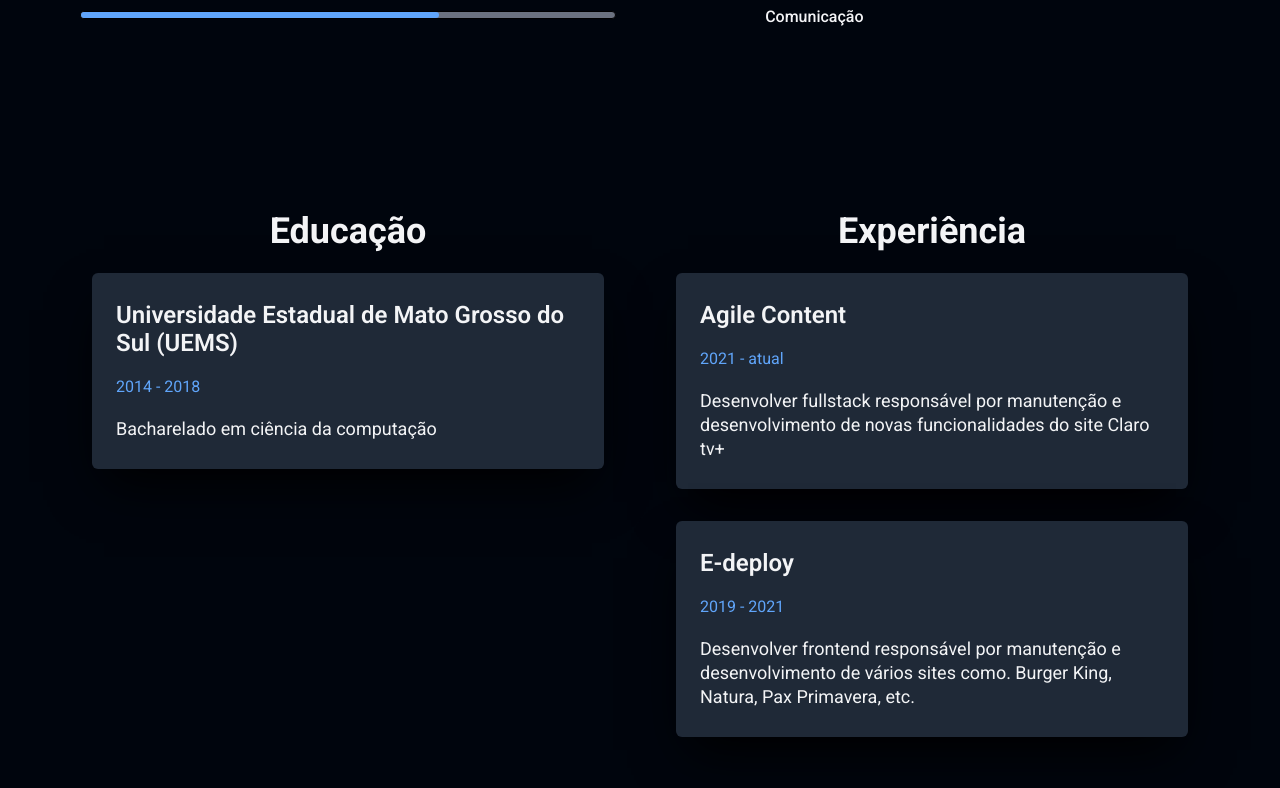
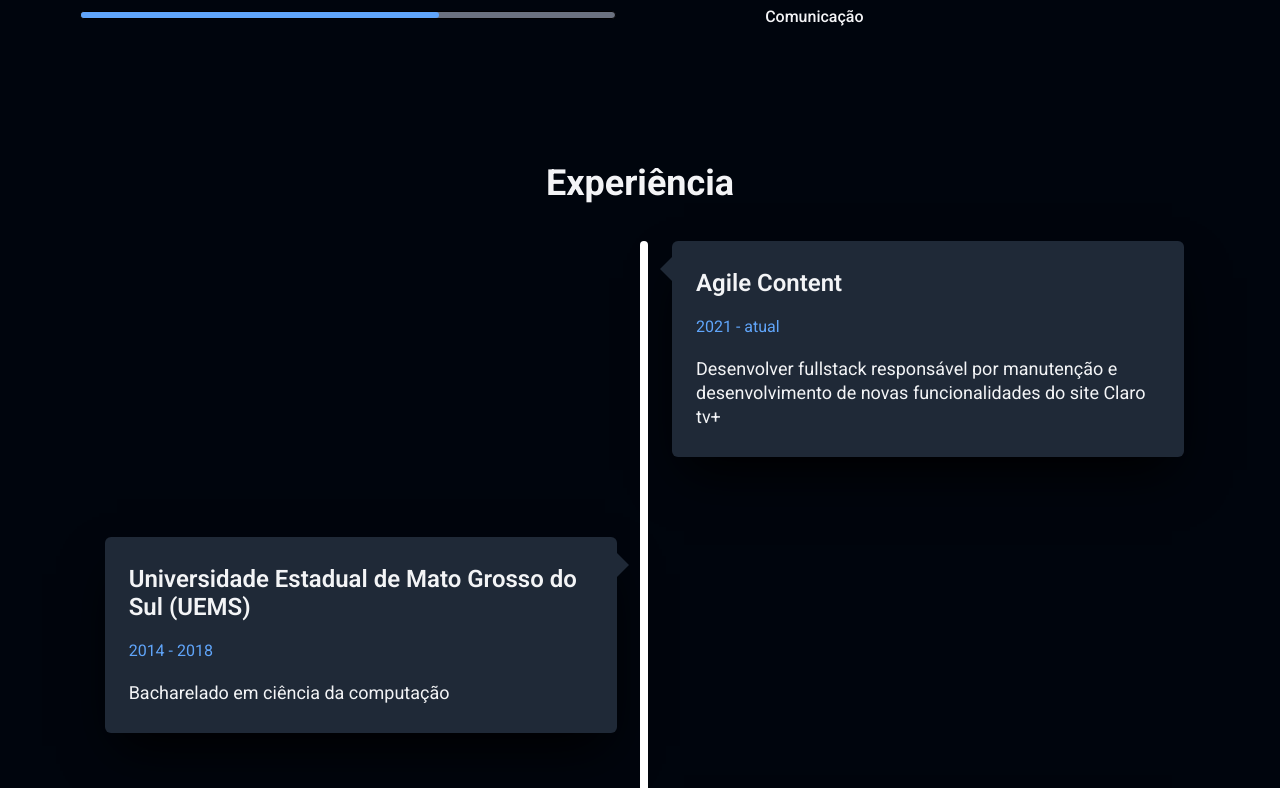
Before and after one commit to BrunoYTanaka/vitets-my-site, a React (Vite) app: page / in a window 1280 px wide. Shown: the part 1612-2400 px from the top of the page. Built offline with nearby package versions, Linux system fonts and the light colour scheme.

Commit message:
Feat: Timeline vertical na seção de experiência

```diff
--- a/src/components/Card.tsx
+++ b/src/components/Card.tsx
@@ -1,13 +1,25 @@
+import cn from 'classnames'
+
 interface CardProps {
+  isCardOnLeft: boolean
   title: string
   duration: string
   description: string
   delay?: number
 }
 
-function Card({ title, duration, description }: CardProps) {
+function Card({ isCardOnLeft, title, duration, description }: CardProps) {
   return (
-    <div className="bg-card max-w-lg space-y-4 rounded-md px-6 py-7 shadow-2xl shadow-black">
+    <div
+      className={cn(
+        'bg-card relative max-w-lg space-y-4 rounded-md px-6 py-7 shadow-2xl shadow-black before:card-arrow',
+        {
+          'before:right-full': isCardOnLeft,
+          'before:rotate-180': !isCardOnLeft,
+          'before:left-full': !isCardOnLeft
+        }
+      )}
+    >
       <h5 className="text-2xl font-semibold leading-7">{title}</h5>
       <span className="block text-base leading-7 text-blue-400">
         {duration}
--- a/src/components/Sections/AboutMe.tsx
+++ b/src/components/Sections/AboutMe.tsx
@@ -40,7 +40,7 @@ function AboutMe() {
 
   const item = {
     hidden: { opacity: 0 },
-    show: { opacity: 1, trasition: { delay: 1 } }
+    show: { opacity: 1 }
   }
 
   return (
--- a/src/components/Sections/Experiences.tsx
+++ b/src/components/Sections/Experiences.tsx
@@ -1,16 +1,8 @@
 import { Card } from 'components/Card'
 import { Section } from 'components/Section'
+import cn from 'classnames'
 
 function Experiences() {
-  const educations = [
-    {
-      id: 0,
-      title: 'Universidade Estadual de Mato Grosso do Sul (UEMS)',
-      duration: '2014 - 2018',
-      description: 'Bacharelado em ciência da computação'
-    }
-  ]
-
   const experiences = [
     {
       id: 0,
@@ -21,6 +13,12 @@ function Experiences() {
     },
     {
       id: 1,
+      title: 'Universidade Estadual de Mato Grosso do Sul (UEMS)',
+      duration: '2014 - 2018',
+      description: 'Bacharelado em ciência da computação'
+    },
+    {
+      id: 2,
       title: 'E-deploy',
       duration: '2019 - 2021',
       description:
@@ -30,20 +28,25 @@ function Experiences() {
 
   return (
     <Section
-      className="grid grid-cols-1 justify-center gap-20 py-12 md:grid-cols-[1fr,1fr] md:gap-12 md:py-24"
+      className="flex flex-col items-center justify-center py-12"
       id="experiences"
     >
-      <div className="order-2 flex flex-col items-center justify-start space-y-8 md:order-1">
-        <h4 className="text-4xl font-bold leading-5">Educação</h4>
-        {educations.map((education) => (
-          <Card key={education.id} {...education} />
-        ))}
-      </div>
-      <div className="order-1 flex flex-col items-center justify-start space-y-8 md:order-2">
-        <h4 className="text-4xl font-bold leading-5">Experiência</h4>
-        {experiences.map((experience) => (
-          <Card key={experience.id} {...experience} />
-        ))}
+      <h4 className="mb-12 text-4xl font-bold leading-5">Experiência</h4>
+      <div className="relative flex flex-col justify-center gap-20 after:absolute after:left-[50%] after:h-full after:w-2 after:rounded-lg after:bg-white after:content-['']">
+        {experiences.map((experience) => {
+          const isCardOnLeft = experience.id % 2 === 0
+          return (
+            <div
+              key={experience.id}
+              className={cn('relative', 'px-8', {
+                'left-[50%]': isCardOnLeft,
+                '-left-[48.5%]': !isCardOnLeft
+              })}
+            >
+              <Card {...experience} isCardOnLeft={isCardOnLeft} />
+            </div>
+          )
+        })}
       </div>
     </Section>
   )
--- a/src/styles/global.css
+++ b/src/styles/global.css
@@ -135,6 +135,10 @@ p, h1, h2, h3, h4, h5, h6 {
     opacity: 1;
   }
 
+  .card-arrow {
+    @apply absolute border-[12px] border-l-0 border-transparent border-r-white dark:border-r-gray-800 top-4;
+  }
+
 }
 
 @keyframes glow {
```
